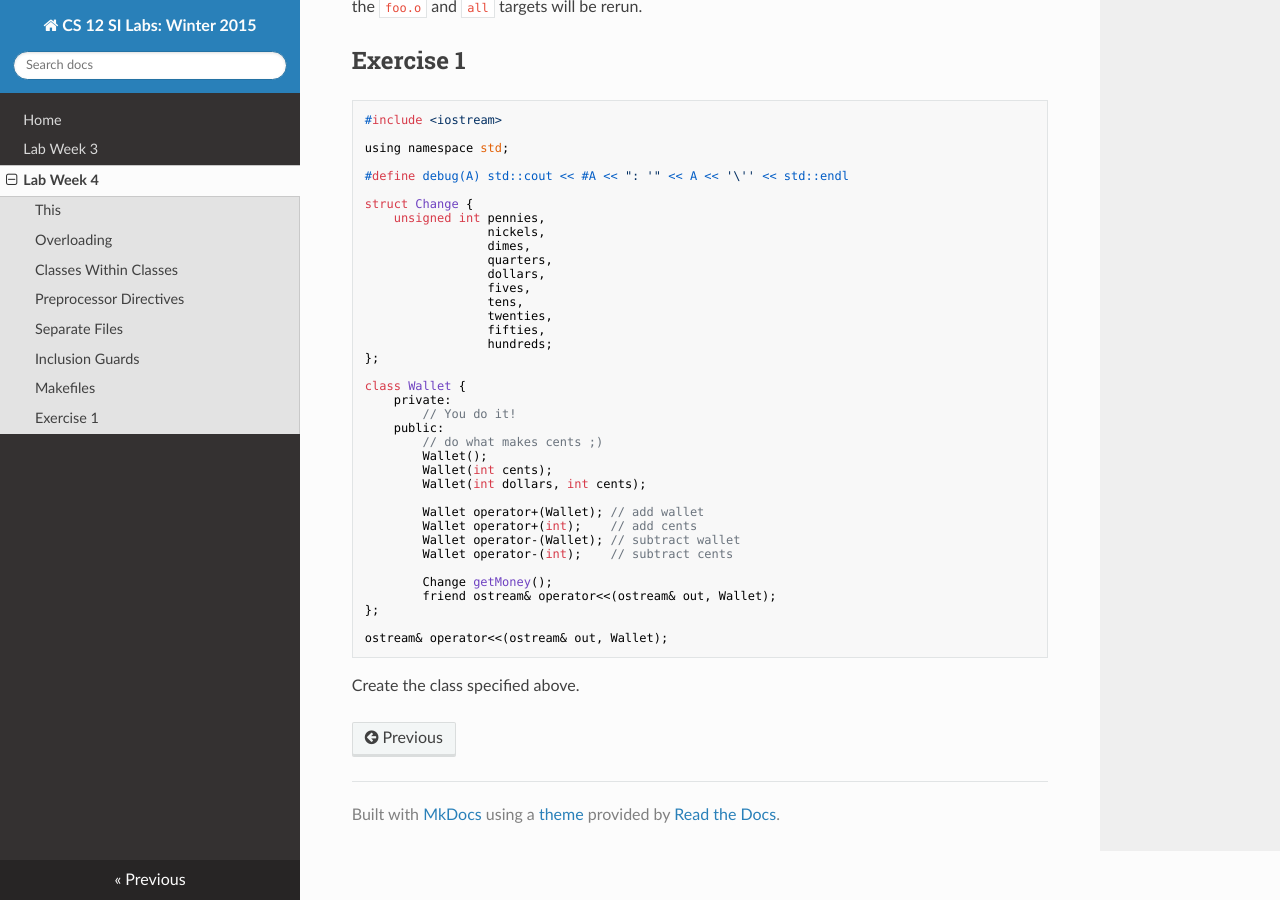
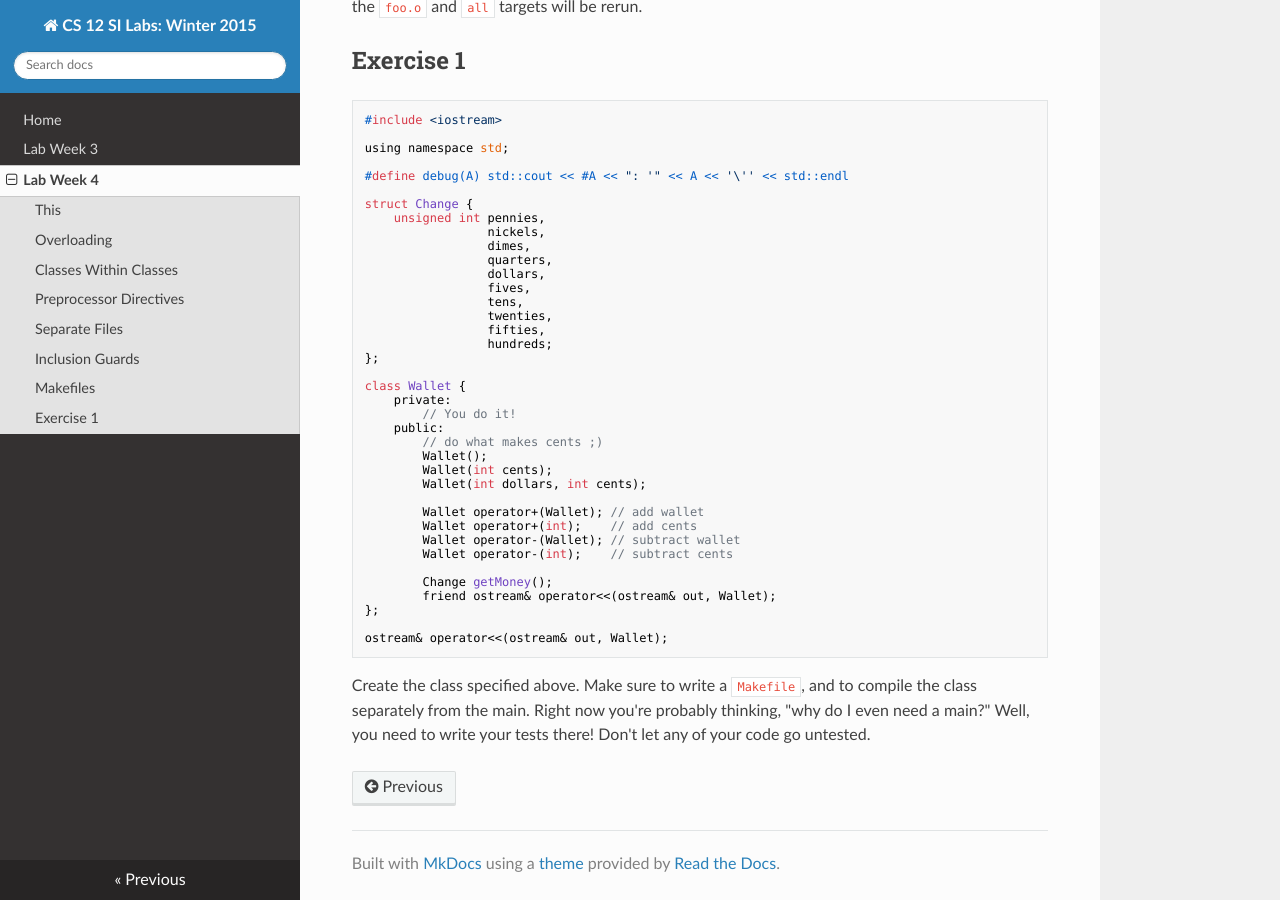
Before and after one commit to cs-si-ucr/cs12-win16, an MkDocs documentation site: the page built from docs/lab_week_04.md, in a window 1280 px wide and 900 px high, scrolled down 6176 px. Built offline with MkDocs 1.6.1, drawn with Linux system fonts in a browser that asks for light colours; nearby versions of some CDN libraries; old or Windows-style settings are respelled for this version of MkDocs.

Commit message:
more description ex1 lab4

````diff
--- a/docs/lab_week_04.md
+++ b/docs/lab_week_04.md
@@ -397,3 +397,7 @@ ostream& operator<<(ostream& out, Wallet);
 ```
 
 Create the class specified above.
+Make sure to write a ``Makefile``, and to compile the class separately from the main.
+Right now you're probably thinking, "why do I even need a main?"
+Well, you need to write your tests there!
+Don't let any of your code go untested.
````
